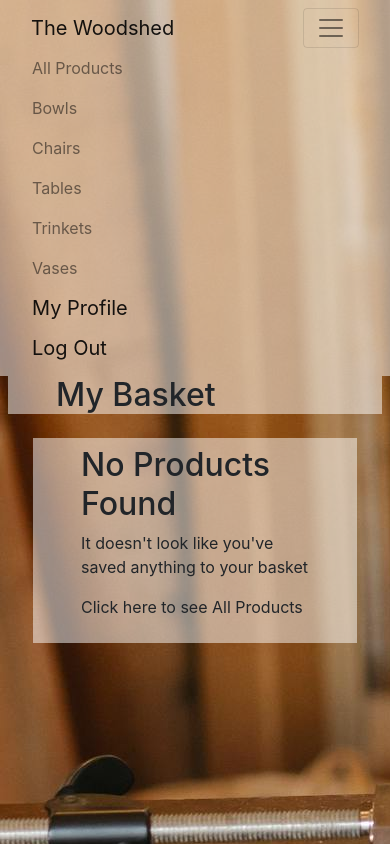
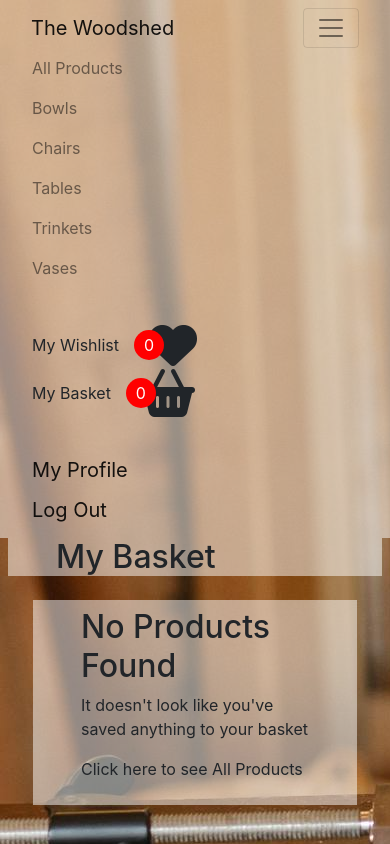
Before and after one commit to mikesealey/ci_pp4, a Django app: page /basket/my_basket/ in a window 390 px wide, after a click that opens the changed part. Run offline with Django 3.2, Linux system fonts and the light colour scheme; the visitor is signed in with stand-in values (Sample User, id 1); data that the repository does not hold is empty; some libraries are stand-ins or nearby versions.

Commit message:
Adds wishlist and basket to mobile nav

```diff
--- a/static/css/style.css
+++ b/static/css/style.css
@@ -2,6 +2,8 @@ body {
     background-color: rgb(75, 45, 0);
     background-image: url("../images/pexels-ono-kosuki-5974283.jpg");
     background-attachment: fixed;
+    max-width: 100vw;
+    overflow-x: hidden;
 }
 
 a {
@@ -126,8 +128,4 @@ input::-webkit-inner-spin-button {
   box-shadow: none;
 }
 
-/* a:hover {
-  text-decoration: none;
-} */
-
 /* end of Navigatuo*/
--- a/templates/components/navigation.html
+++ b/templates/components/navigation.html
@@ -104,6 +104,30 @@
           <li class="nav-item">
             <a class="nav-link" href="{% url 'products_list' %}?category=vase">Vases</a>
           </li>
+          <hr class="solid">
+          <li>
+            <a class="nav-unstyled-link" href="{% url 'my_wishlist' %}">
+              <div class="d-flex align-items-center justify-content-center">
+                <p class="my-0 d-flex align-items-center">My Wishlist</p>
+                <div id="wishlist-count" class="d-flex justify-content-center align-items-center">{{ wishlist_item_count }}</div>
+                <i class="fa fa-heart fa-3x"></i>
+              </div>
+            </a>
+          </li>
+          <li>
+            <a class="nav-unstyled-link" href="{% url 'my_basket' %}">
+            <div class="d-flex align-items-center">
+              <p class="my-0 d-flex align-items-center">My Basket</p>
+              <div id="basket-count" class="d-flex justify-content-center align-items-center">{{ basket_item_count }}</div>
+              <i class="fa fa-shopping-basket fa-3x"></i>
+            </div>
+            </a>
+          </li>
+          <hr class="solid">
+
+
+
+
           {% if user.is_authenticated %}
             <li><a class="navbar-brand" href="{% url 'my_profile' %}">My Profile</a></li>
             <li><a class="navbar-brand" href="{% url 'logout' %}">Log Out</a></li>
```
